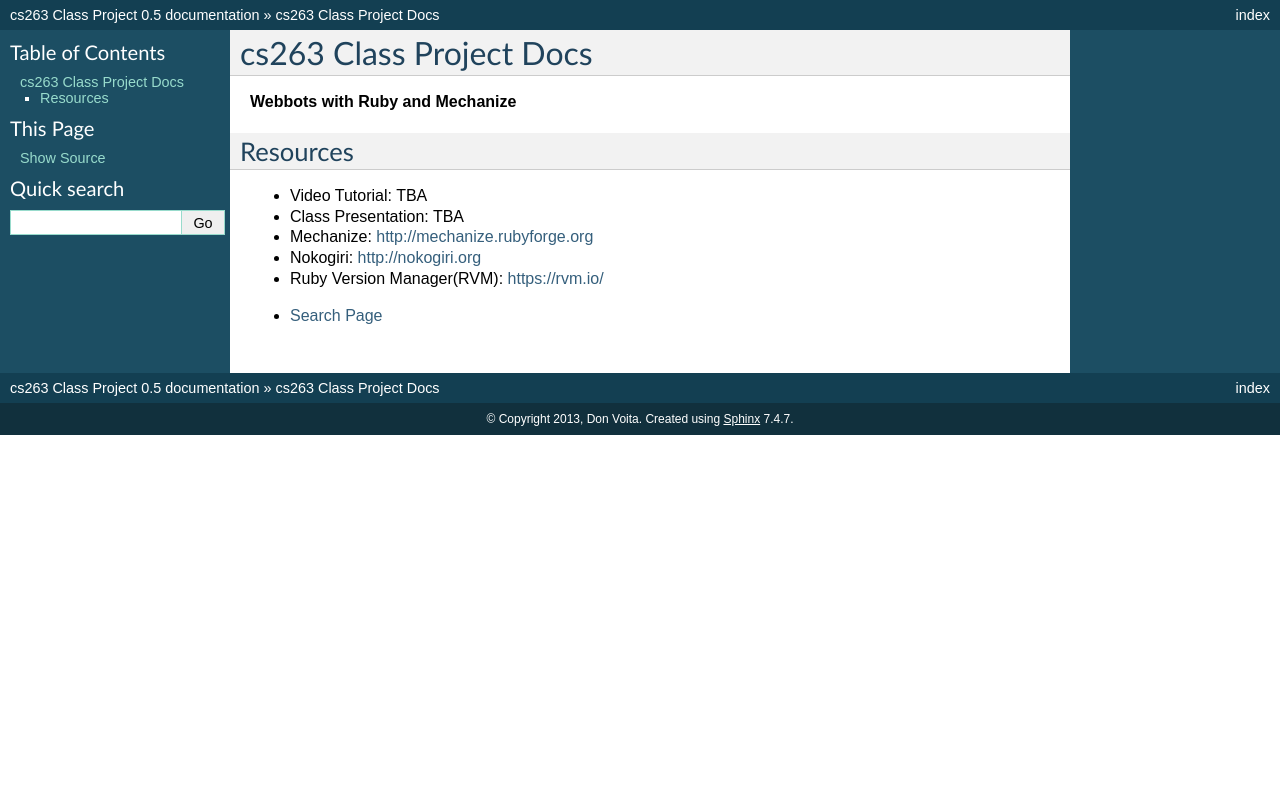
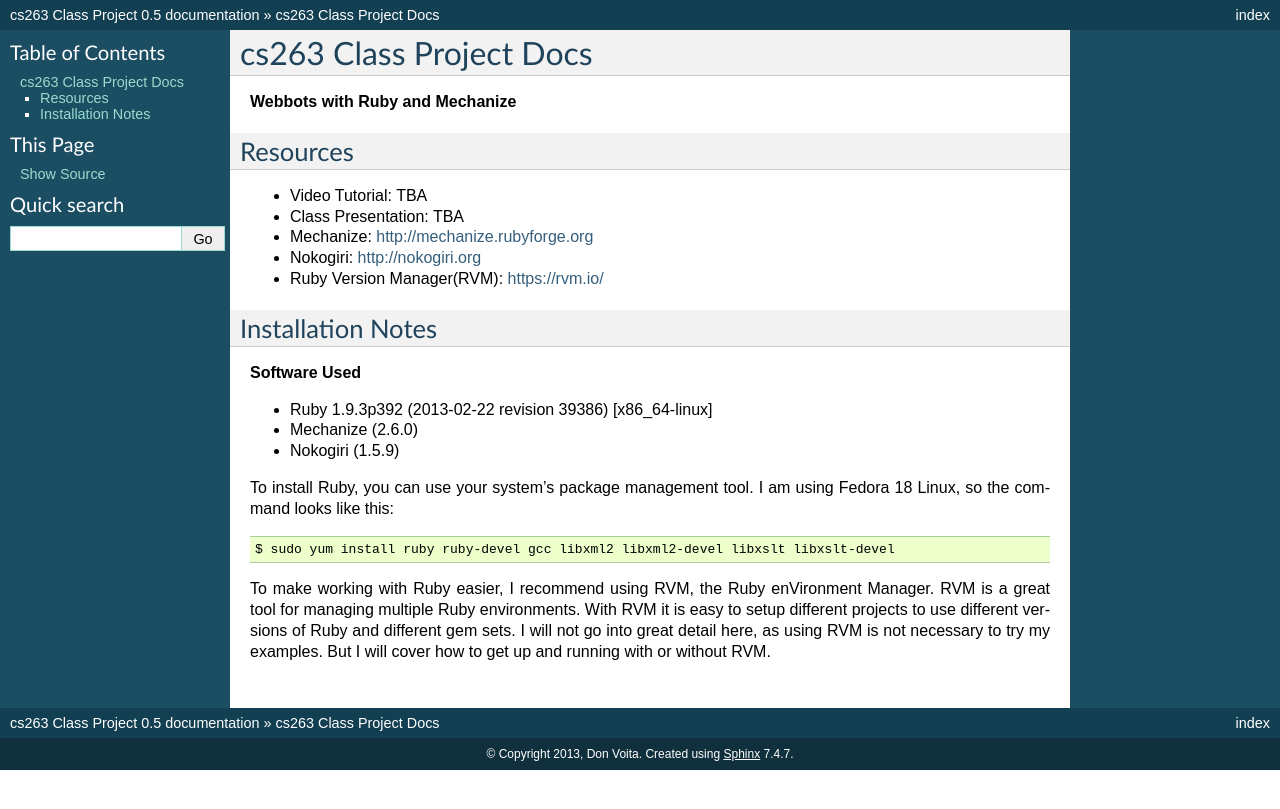
Before and after one commit to dvoita/cs263, a Sphinx documentation site: the page built from docs/index.rst, in a window 1280 px wide. Shown: the top 809 px of the page. Built offline with Sphinx 7.4.7, drawn with Linux system fonts in a browser that asks for light colours.

Commit message:
Adding documentation

```diff
--- a/docs/index.rst
+++ b/docs/index.rst
@@ -24,4 +24,27 @@ Resources
 .. toctree::
    :maxdepth: 2
 
-* :ref:`search`
+
+Installation Notes
+..................
+
+**Software Used**
+
+* Ruby 1.9.3p392 (2013-02-22 revision 39386) [x86_64-linux]
+
+* Mechanize (2.6.0)
+
+* Nokogiri (1.5.9)
+
+
+To install Ruby, you can use your system's package management
+tool. I am using Fedora 18 Linux, so the command looks like this::
+
+   $ sudo yum install ruby ruby-devel gcc libxml2 libxml2-devel libxslt libxslt-devel
+
+To make working with Ruby easier, I recommend using RVM, the Ruby
+enVironment Manager.  RVM is a great tool for managing multiple Ruby
+environments.  With RVM it is easy to setup different projects to
+use different versions of Ruby and different gem sets.  I will not
+go into great detail here, as using RVM is not necessary to try my
+examples. But I will cover how to get up and running with or without RVM.
```
